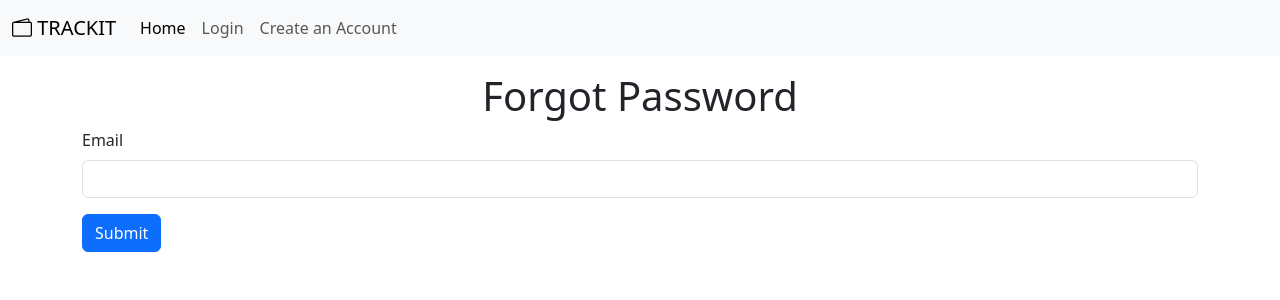
After one commit to MACantara/TRACKIT, a Flask app: page /forgot-password in a window 1280 px wide. The commit adds this page. Shown: the top 300 px of the page. Run offline with Flask 3, Linux system fonts and the light colour scheme; some libraries are stand-ins or nearby versions.

Commit message:
Add password reset functionality

```diff
--- a/app.py
+++ b/app.py
@@ -1,15 +1,9 @@
-# Revamp the whole system from scratch
-# Add Log in & Register system
-# Secure the details from the log in system
-# Connect the log in system to the database
-# Connect the users to events that user created
-# Add ability to update and delete events
-# Connect the details of the events based on the event id
-
 from flask import Flask, render_template, request, redirect, send_from_directory, url_for, flash
 from flask_sqlalchemy import SQLAlchemy
 from flask_login import LoginManager, login_user, logout_user, current_user, login_required, UserMixin
 from flask_migrate import Migrate
+from itsdangerous import URLSafeTimedSerializer
+from flask_mail import Mail, Message
 from datetime import datetime
 from pytz import timezone
 from psycopg2 import connect, Error
@@ -18,12 +12,16 @@ from werkzeug.security import generate_password_hash, check_password_hash
 from collections import defaultdict
 import os
 import psycopg2
+import smtplib
+from email.mime.text import MIMEText
 
 load_dotenv()
 
 app = Flask(__name__)
+
 app.config['SECRET_KEY'] = os.getenv('SECRET_KEY')
 app.config['SQLALCHEMY_DATABASE_URI'] = os.getenv('DATABASE_URL')
+
 db = SQLAlchemy(app)
 migrate = Migrate(app, db)
 login_manager = LoginManager()
@@ -165,9 +163,58 @@ def sign_up():
         return redirect(url_for('log_in'))
     return render_template('sign-up.html')
 
-@app.route("/forgot-password")
+@app.route('/forgot-password', methods=['GET', 'POST'])
 def forgot_password():
-    return render_template("forgot-password.html")
+    s = URLSafeTimedSerializer(app.config['SECRET_KEY'])
+    if request.method == 'POST':
+        email = request.form['email']
+        user = User.query.filter_by(email=email).first()
+
+        if user:
+            token = s.dumps(email, salt='password-reset-salt')
+            reset_url = url_for('reset_password', token=token, _external=True)
+            msg_body = f'''To reset your password, visit the following link:
+{reset_url}
+
+If you did not make this request then simply ignore this email and no changes will be made.
+'''
+            send_email(email, 'Password Reset Request', msg_body)
+            flash('An email has been sent with instructions to reset your password.', 'info')
+            return redirect(url_for('log_in'))
+        else:
+            flash('This email does not exist in our database.', 'warning')
+    return render_template('forgot-password.html')
+
+def send_email(to, subject, text):
+    msg = MIMEText(text)
+    msg['Subject'] = subject
+    msg['From'] = os.getenv('GMAIL_EMAIL')
+    msg['To'] = to
+
+    s = smtplib.SMTP('smtp.gmail.com', 587)
+    s.starttls()
+    s.login(os.getenv('GMAIL_EMAIL'), os.getenv('GMAIL_PASSWORD'))
+    s.send_message(msg)
+    s.quit()
+
+@app.route('/reset-password/<token>', methods=['GET', 'POST'])
+def reset_password(token):
+    s = URLSafeTimedSerializer(app.config['SECRET_KEY'])
+    try:
+        email = s.loads(token, salt='password-reset-salt', max_age=3600)
+    except:
+        flash('The password reset link is invalid or has expired.', 'warning')
+        return redirect(url_for('forgot_password'))
+
+    if request.method == 'POST':
+        password = request.form['password']
+        user = User.query.filter_by(email=email).first()
+        user.password = generate_password_hash(password)
+        db.session.commit()
+        flash('Your password has been updated!', 'success')
+        return redirect(url_for('log_in'))
+
+    return render_template('reset-password.html', token=token)
 
 @app.route("/logout")
 @login_required
--- a/requirements.txt
+++ b/requirements.txt
@@ -8,3 +8,8 @@ werkzeug
 flask_login
 pytz
 flask-migrate
+itsdangerous
+flask_mail
+google-api-python-client
+google-auth-httplib2
+google-auth-oauthlib
--- a/templates/base.html
+++ b/templates/base.html
@@ -14,6 +14,15 @@
 
 <body>
   {% include "nav-bar.html" %}
+  {% with messages = get_flashed_messages(with_categories=true) %}
+    {% if messages %}
+      {% for category, message in messages %}
+        <div class="alert alert-{{ category }}">
+          {{ message }}
+        </div>
+      {% endfor %}
+    {% endif %}
+  {% endwith %}
   {% block body %}
 
   {% endblock %}
--- /dev/null
+++ b/templates/forgot-password.html
@@ -0,0 +1,16 @@
+{% extends "base.html" %}
+
+{% block title %} Forgot Password {% endblock %}
+
+{% block body %}
+<div class="container mt-3">
+    <h1 class="text-center">Forgot Password</h1>
+    <form action="/forgot-password" method="post">
+        <div class="mb-3">
+            <label for="email" class="form-label">Email</label>
+            <input type="text" class="form-control" id="email" name="email">
+        </div>
+        <button type="submit" class="btn btn-primary">Submit</button>
+    </form>
+</div>
+{% endblock %}
--- a/templates/log-in.html
+++ b/templates/log-in.html
@@ -13,6 +13,7 @@
         <div class="mb-3">
             <label for="password" class="form-label">Password</label>
             <input type="password" class="form-control" id="password" name="password">
+            <a href="{{ url_for('forgot_password')}}" class="mt-3 d-block text-center">Forgot Password?</a>
         </div>
         <button type="submit" class="btn btn-primary">Login</button>
     </form>
```
Also changed, not shown: templates/reset-password.html (added, +20 -0 lines), 1 other file.
